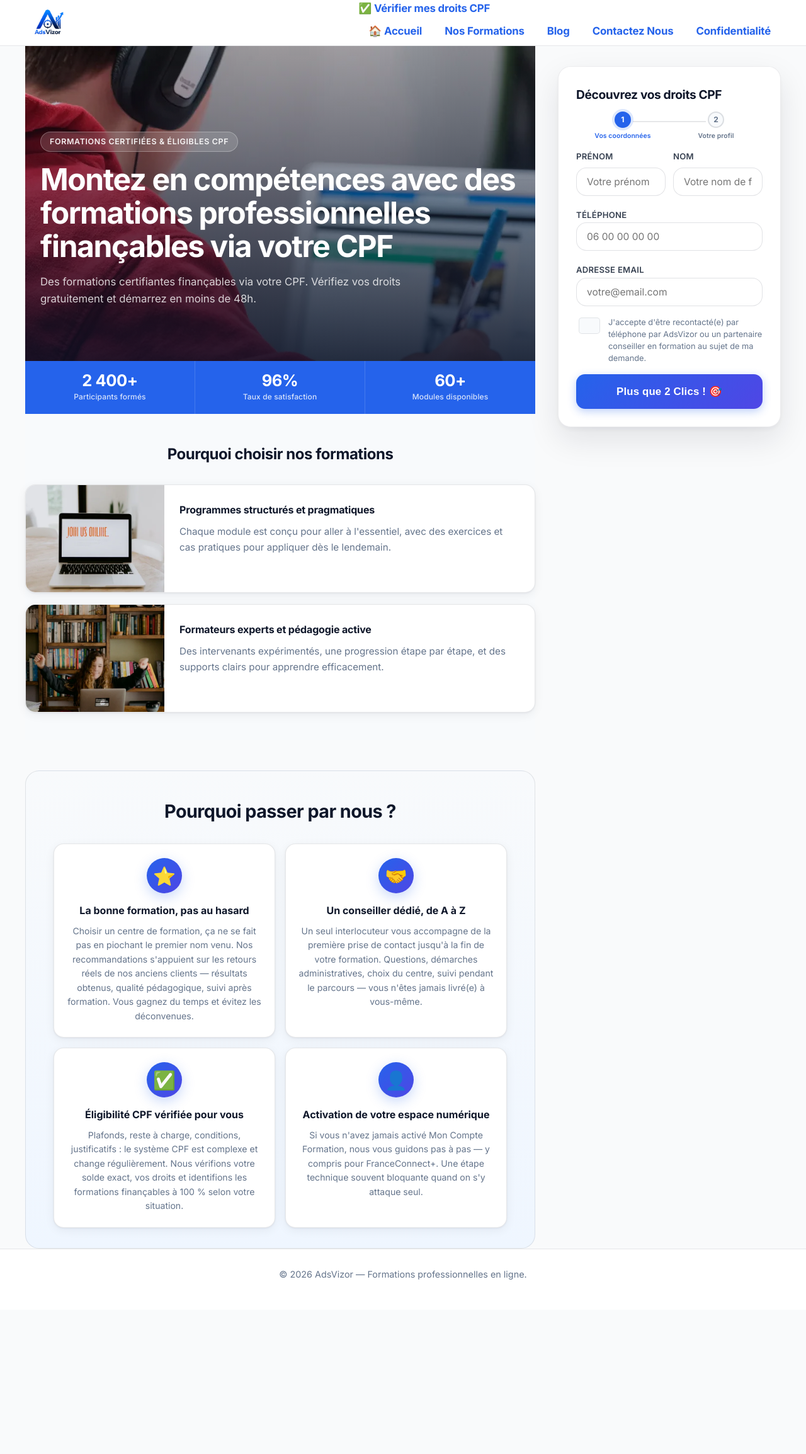
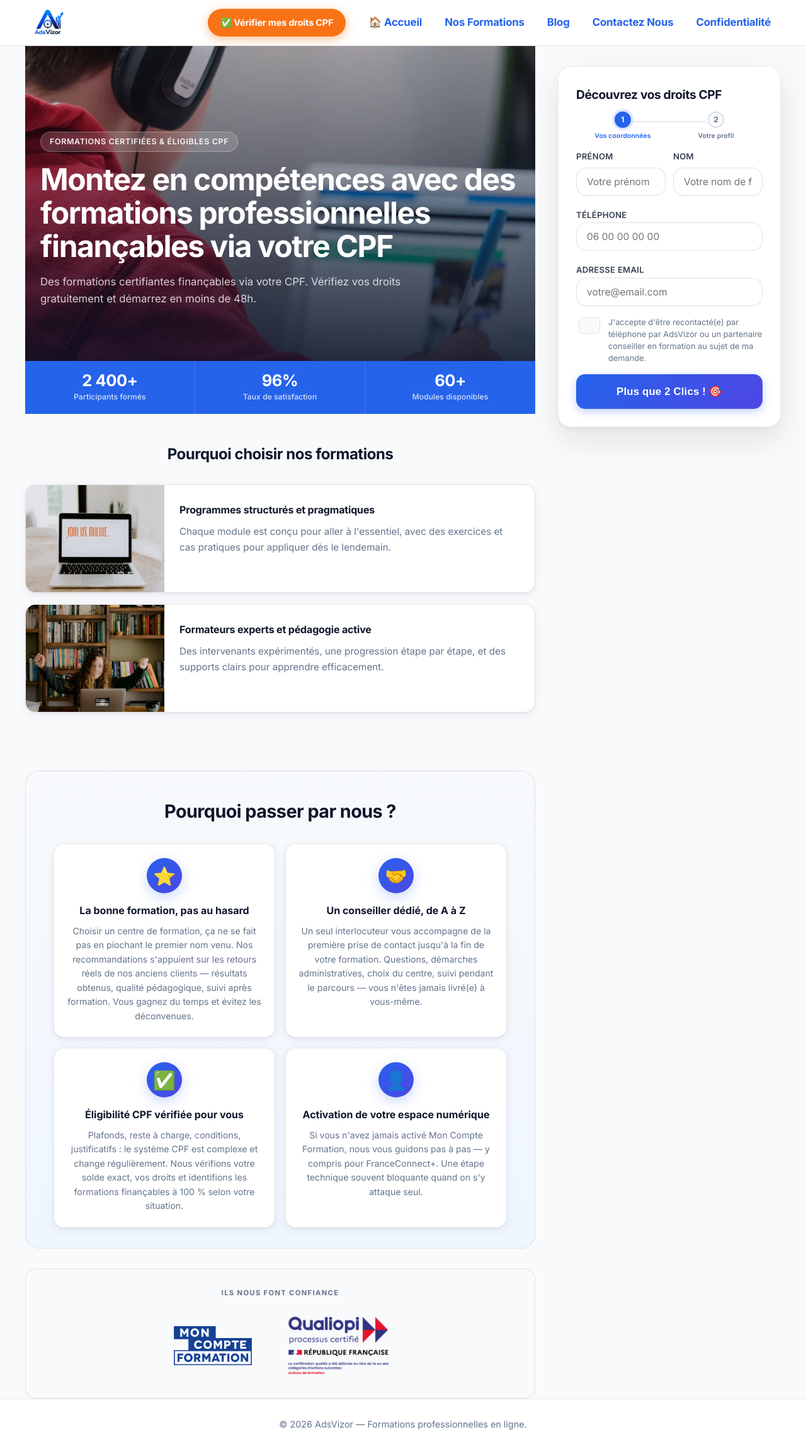
Before and after one commit to adsvizor/adsvizor-web, a website: page index.html in a window 1280 px wide. Shown: the whole page at 63% size. Before the commit the page ends 2079 px from the top, so only its background shows below. Drawn offline with Linux system fonts and the light colour scheme.

Commit message:
feat: trust logos (MCF + Qualiopi), orange header CTA, remove green bar

```diff
--- a/index.html
+++ b/index.html
@@ -72,6 +72,10 @@
         <a href="{{home_href}}" class="site-logo-link"><picture><source srcset="/logo.webp" type="image/webp" /><img src="/logo.png" alt="{{logo_text}}" class="site-logo" width="200" height="200" /></picture></a>
       </div>
 
+      <div class="header-right">
+        <a href="#contact" class="btn-header-cta" data-cta-id="header-cta" data-preserve-utm="true">
+          ✅ Vérifier mes droits CPF
+        </a>
         <nav aria-label="{{nav_aria_label}}">
           <ul>
             <li><a href="{{nav_item_0_href}}">{{nav_item_0_label}}</a></li>
@@ -81,6 +85,7 @@
             <li><a href="{{nav_item_4_href}}">{{nav_item_4_label}}</a></li>
           </ul>
         </nav>
+      </div>
     </header>
     <button class="nav-toggle" aria-expanded="false" aria-label="Ouvrir le menu">
       <span></span>
@@ -154,6 +159,15 @@
                 <h3>{{why_us_d_title}}</h3>
                 <p>{{why_us_d_text}}</p>
               </div>
+            </div>
+          </section>
+
+          <!-- Trust logos: Mon Compte Formation (EDOF) & Qualiopi -->
+          <section class="trust-strip" aria-label="Certifications et accréditations">
+            <p class="trust-strip-heading">Ils nous font confiance</p>
+            <div class="trust-logos">
+              <img src="/logo_moncompteformation_rvb-1024x603.png" alt="Mon Compte Formation — EDOF" class="trust-logo trust-logo--mcf" width="1024" height="603" loading="lazy" />
+              <img src="/logo-qualiopi.png" alt="Qualiopi — processus certifié — Actions de formation" class="trust-logo trust-logo--qualiopi" width="480" height="240" loading="lazy" />
             </div>
           </section>
 
--- a/main.css
+++ b/main.css
@@ -116,6 +116,50 @@
 header > div a:hover {
   text-decoration: none;
   opacity: 0.85;
+}
+
+/* ── Header right: CTA + nav grouped together ── */
+.header-right {
+  display: flex;
+  align-items: center;
+  gap: 20px;
+}
+
+/* ── Header CTA button (orange — high contrast vs blue theme) ── */
+.btn-header-cta {
+  display: inline-flex;
+  align-items: center;
+  gap: 6px;
+  padding: 10px 20px;
+  background: #f97316;
+  color: #ffffff;
+  font-family: var(--font-sans);
+  font-size: 0.9rem;
+  font-weight: 700;
+  text-decoration: none;
+  border-radius: 999px;
+  white-space: nowrap;
+  box-shadow: 0 4px 16px rgba(249, 115, 22, 0.45);
+  transition: background 180ms ease, transform 180ms ease, box-shadow 180ms ease;
+}
+
+.btn-header-cta:hover,
+.btn-header-cta:focus-visible {
+  background: #ea580c;
+  transform: translateY(-1px);
+  box-shadow: 0 6px 22px rgba(249, 115, 22, 0.55);
+  text-decoration: none;
+  color: #ffffff;
+}
+
+.btn-header-cta:active {
+  transform: translateY(0);
+  box-shadow: 0 2px 8px rgba(249, 115, 22, 0.35);
+}
+
+/* Hide header CTA on mobile — hamburger takes over */
+@media (max-width: 767px) {
+  .btn-header-cta { display: none; }
 }
 
 .site-logo-link {
@@ -2430,6 +2474,58 @@
   }
 }
 
+/* ── Trust strip (Ils nous font confiance) ── */
+.trust-strip {
+  margin: 32px 0 0;
+  padding: 28px 24px;
+  background: #f8fafc;
+  border: 1px solid var(--color-border);
+  border-radius: var(--radius-md);
+  text-align: center;
+}
+
+.trust-strip-heading {
+  margin: 0 0 20px;
+  font-size: 0.7rem;
+  font-weight: 700;
+  letter-spacing: 0.12em;
+  text-transform: uppercase;
+  color: var(--color-muted);
+}
+
+.trust-logos {
+  display: flex;
+  align-items: center;
+  justify-content: center;
+  gap: 32px;
+  flex-wrap: wrap;
+}
+
+.trust-logo {
+  width: auto;
+  object-fit: contain;
+  transition: opacity 200ms ease;
+}
+
+.trust-logo:hover {
+  opacity: 0.85;
+}
+
+/* MCF logo is square-ish — cap height */
+.trust-logo--mcf {
+  height: 88px;
+}
+
+/* Qualiopi is wide with small text — needs more height to stay legible */
+.trust-logo--qualiopi {
+  height: 110px;
+}
+
+@media (max-width: 480px) {
+  .trust-logo--mcf     { height: 70px; }
+  .trust-logo--qualiopi { height: 88px; }
+}
+
 /* ── Formation dropdown & prefilled ── */
 #formation_select {
   width: 100%;
```
Also changed, not shown: logo-qualiopi.png (added), logo_moncompteformation_rvb-1024x603.png (added). Lines whose indentation alone changed are shown as unchanged.
